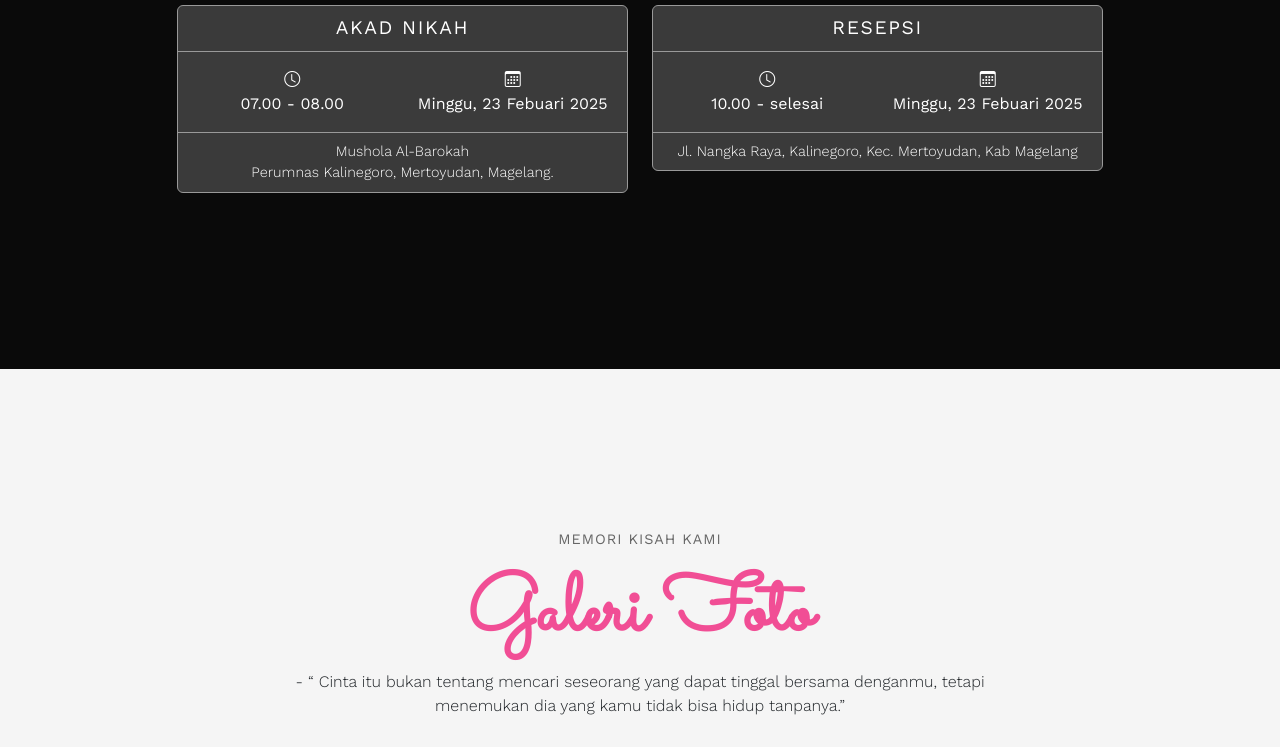
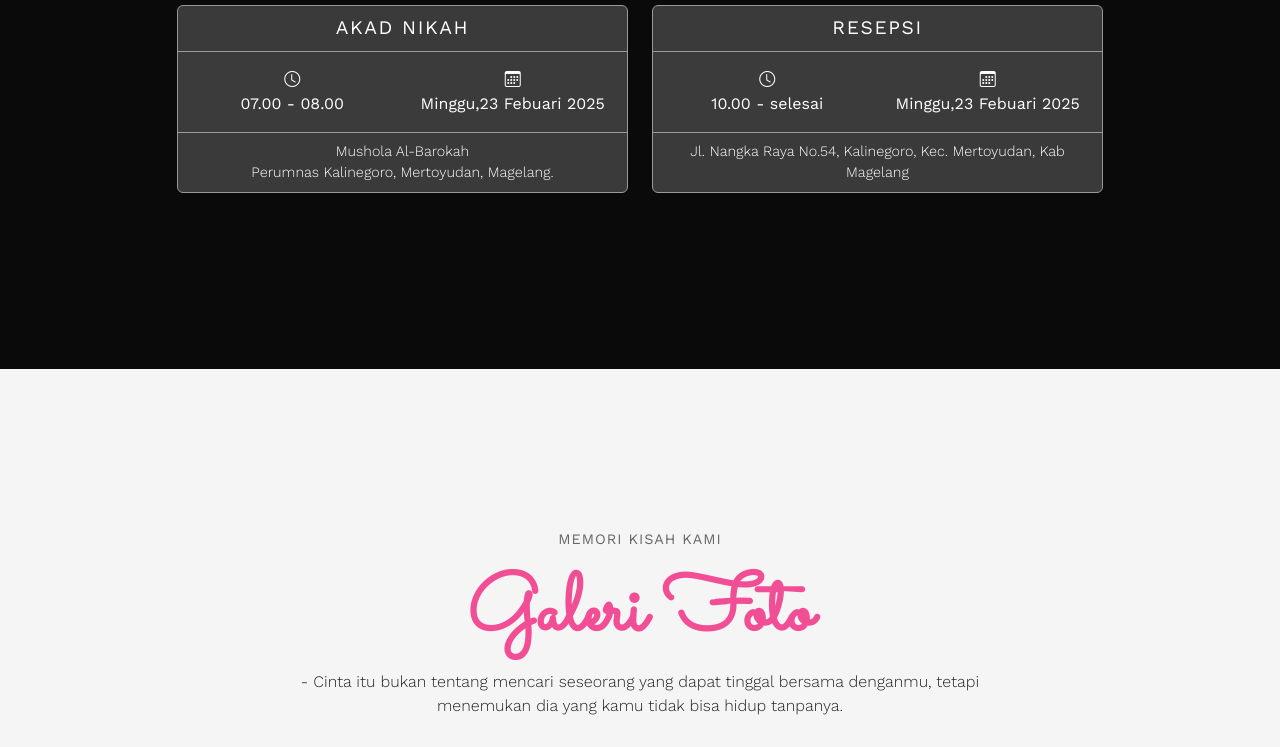
Before and after one commit to TinadanAnan/TinadanAnan.github.io, a plain HTML site: page index.html in a window 1280 px wide. Shown: the part 2240-2987 px from the top of the page. Drawn offline with nearby package versions, Linux system fonts and the light colour scheme; some packages are replaced by stand-ins of ours; grey boxes are pictures that could not be loaded; a script that the page names is missing.

Commit message:
index.html

```diff
--- a/index.html
+++ b/index.html
@@ -123,11 +123,11 @@
               <div class="row justify-content-center">
                 <div class="col-md-6">
                   <i class="bi bi-clock d-block"></i>
-                  <span>07.00 - 08.00</span>
+                  <span>07.00  -  08.00</span>
                 </div>
                 <div class="col-md-6">
                   <i class="bi bi-calendar3 d-block"></i>
-                  <span>Minggu, 23 Febuari 2025</span>
+                  <span>Minggu,23 Febuari 2025</span>
                 </div>
               </div>
             </div>
@@ -143,16 +143,16 @@
               <div class="row justify-content-center">
                 <div class="col-md-6">
                   <i class="bi bi-clock d-block"></i>
-                  <span>10.00 - selesai</span>
+                  <span>10.00  -  selesai</span>
                 </div>
                 <div class="col-md-6">
                   <i class="bi bi-calendar3 d-block"></i>
-                  <span>Minggu, 23 Febuari 2025</span>
+                  <span>Minggu,23 Febuari 2025</span>
                 </div>
               </div>
             </div>
             <div class="card-footer">
-              Jl. Nangka Raya, Kalinegoro, Kec. Mertoyudan, Kab
+              Jl. Nangka Raya No.54, Kalinegoro, Kec. Mertoyudan, Kab
             Magelang
             </div>
           </div>
@@ -169,7 +169,7 @@
         <div class="col-md-8 col-10 text-center">
           <span>Memori Kisah Kami</span>
           <h2>Galeri Foto</h2>
-          <p>- “ Cinta itu bukan tentang mencari seseorang yang dapat tinggal bersama denganmu, tetapi menemukan dia yang kamu tidak bisa hidup tanpanya.”</p>
+          <p>- Cinta itu bukan tentang mencari seseorang yang dapat tinggal bersama denganmu, tetapi menemukan dia yang kamu tidak bisa hidup tanpanya.</p>
         </div>
       </div>
 
```
